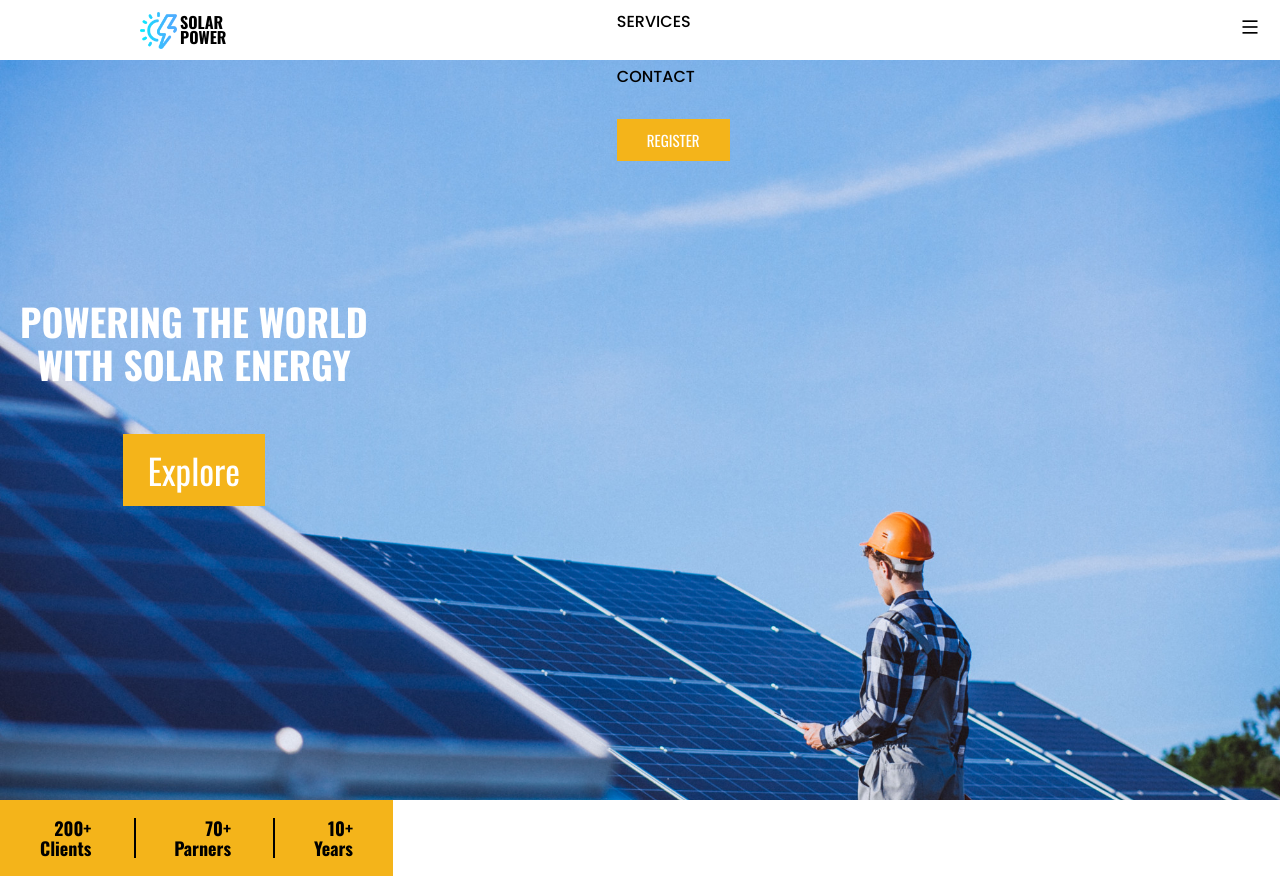
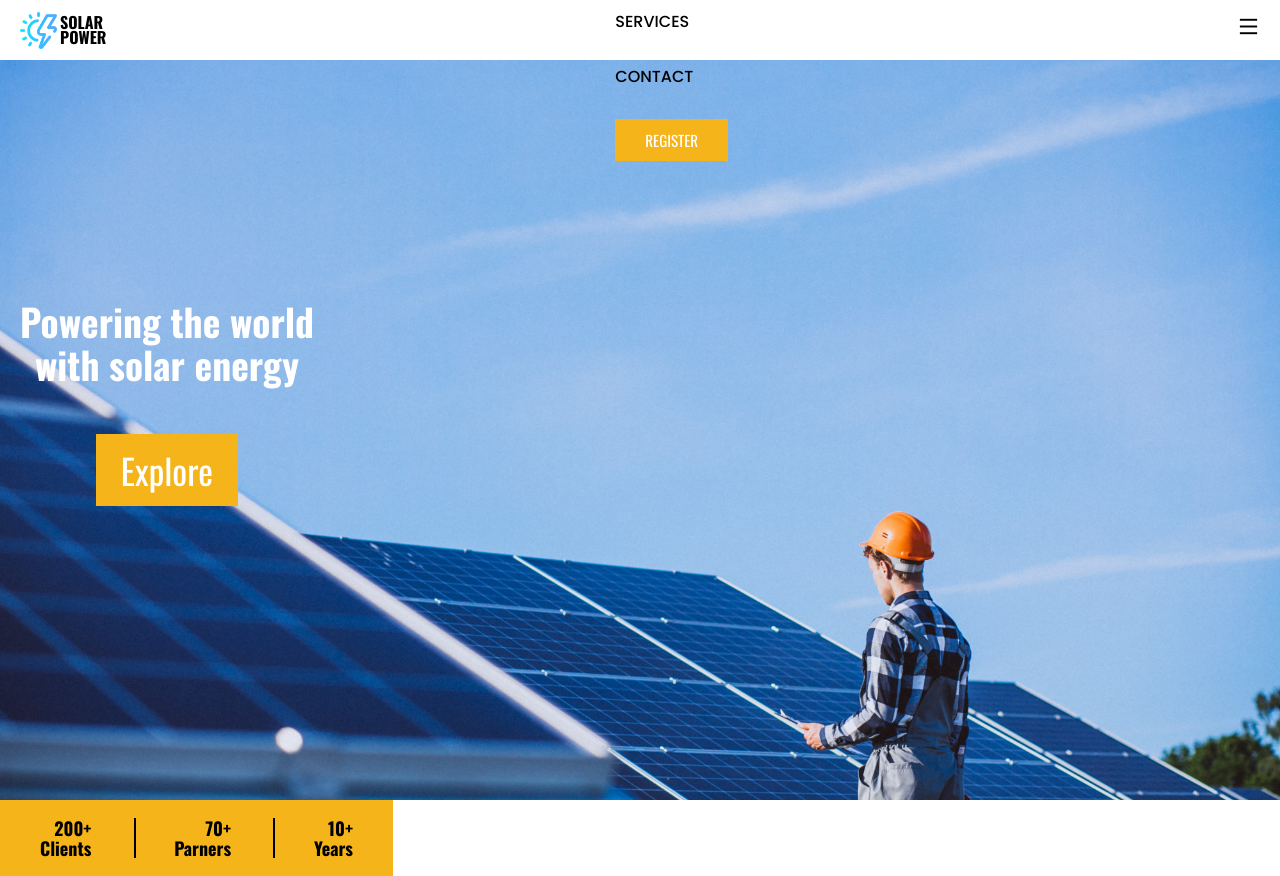
Before and after one commit to kikenriq/SolarEnergy-Website, a plain HTML site: page index.html in a window 1280 px wide. Drawn offline with nearby package versions, Linux system fonts and the light colour scheme.

Commit message:
fix details

```diff
--- a/assets/css/styles.css
+++ b/assets/css/styles.css
@@ -76,6 +76,7 @@ button{
 
 /*=============== NAV ===============*/
 .nav{
+    position: relative;
     height: var(--header-height);
     display: flex;
     justify-content: space-between;
@@ -92,12 +93,11 @@ button{
     align-items: center;
     line-height: 15px;
     gap: 3px;
-    left: 120px;
 }
 
 .nav__toggle{
-    top: 10px;
-    font-size: 20px;
+    margin-right: ;
+    font-size: 23px;
     cursor: pointer;
 }
 
@@ -174,7 +174,6 @@ button{
     font-weight: 500;
     line-height: 43px;
     color: white;
-    text-transform: uppercase;
     align-items: center;
     top: 15rem;
     left: 20px;
```
